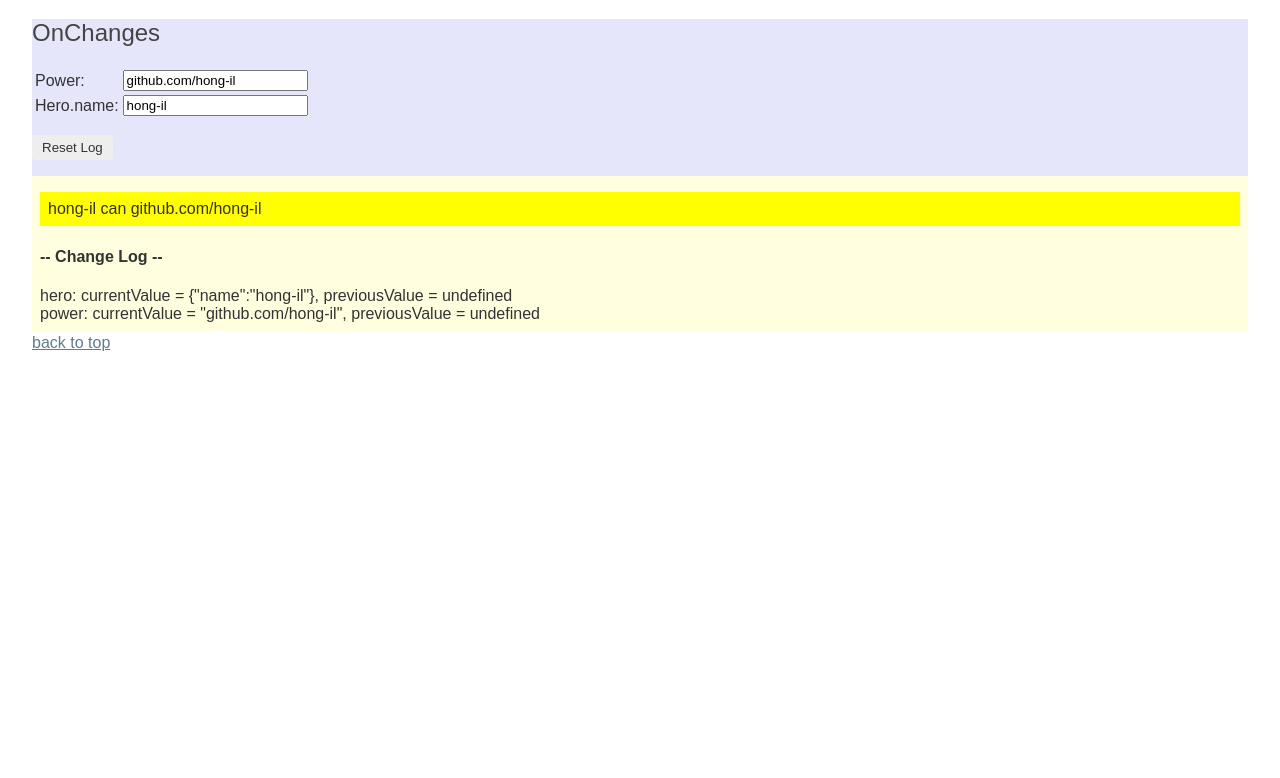
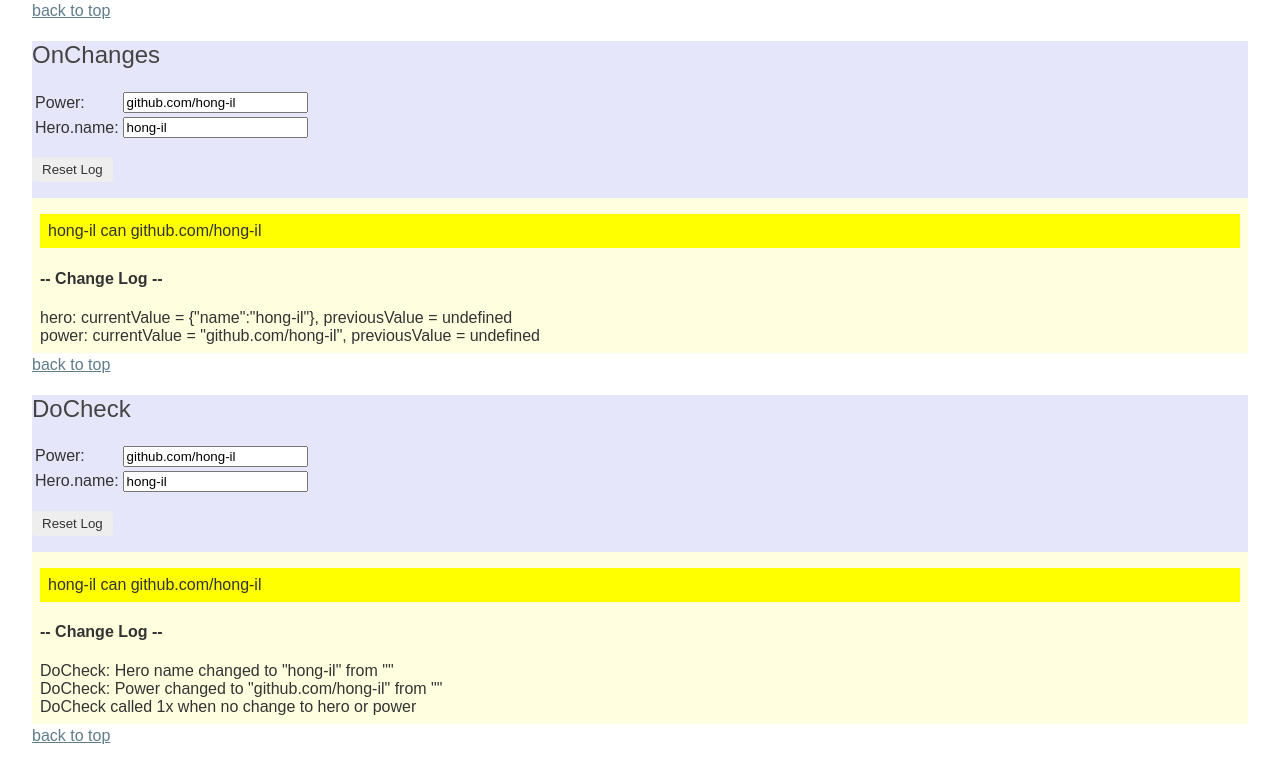
Before and after one commit to hong-il/node-angular-lifecycle-hooks, an Angular app: page / in a window 1280 px wide. Shown: the part 609-1387 px from the top of the page. Before the commit the page ends 994 px from the top, so only its background shows below. Built offline with nearby package versions, Linux system fonts and the light colour scheme.

Commit message:
Create lifecycle - do check

```diff
--- a/src/app/app.component.html
+++ b/src/app/app.component.html
@@ -3,6 +3,7 @@
 <a href="#hooks">Peek-a-boo: (most) lifecycle hooks</a><br>
 <a href="#spy">Spy</a><br>
 <a href="#onchanges">OnChanges</a><br>
+<a href="#docheck">DoCheck</a><br>
 
 <a id="hooks"></a>
 <peek-a-boo-parent></peek-a-boo-parent>
@@ -15,3 +16,7 @@
 <a id="onchanges"></a>
 <on-changes-parent></on-changes-parent>
 <a href="#top">back to top</a>
+
+<a id="docheck"></a>
+<do-check-parent></do-check-parent>
+<a href="#top">back to top</a>
--- /dev/null
+++ b/src/app/do-check-parent.component.html
@@ -0,0 +1,11 @@
+<div class="parent">
+    <h2>{{title}}</h2>
+
+    <table>
+      <tr><td>Power: </td><td><input [(ngModel)]="power"></td></tr>
+      <tr><td>Hero.name: </td><td><input [(ngModel)]="hero.name"></td></tr>
+    </table>
+    <p><button (click)="reset()">Reset Log</button></p>
+
+     <do-check [hero]="hero" [power]="power"></do-check>
+  </div>
--- /dev/null
+++ b/src/app/do-check.component.ts
@@ -0,0 +1,89 @@
+import { Component, DoCheck, Input, ViewChild } from '@angular/core';
+
+class Hero {
+  constructor(public name: string) {}
+}
+
+@Component({
+  selector: 'do-check',
+  template: `
+  <div class="hero">
+    <p>{{hero.name}} can {{power}}</p>
+
+    <h4>-- Change Log --</h4>
+    <div *ngFor="let chg of changeLog">{{chg}}</div>
+  </div>
+  `,
+  styles: [
+    '.hero {background: LightYellow; padding: 8px; margin-top: 8px}',
+    'p {background: Yellow; padding: 8px; margin-top: 8px}'
+  ]
+})
+export class DoCheckComponent implements DoCheck {
+  @Input() hero: Hero;
+  @Input() power: string;
+
+  changeDetected = false;
+  changeLog: string[] = [];
+  oldHeroName = '';
+  oldPower = '';
+  oldLogLength = 0;
+  noChangeCount = 0;
+
+  ngDoCheck() {
+
+    if (this.hero.name !== this.oldHeroName) {
+      this.changeDetected = true;
+      this.changeLog.push(`DoCheck: Hero name changed to "${this.hero.name}" from "${this.oldHeroName}"`);
+      this.oldHeroName = this.hero.name;
+    }
+
+    if (this.power !== this.oldPower) {
+      this.changeDetected = true;
+      this.changeLog.push(`DoCheck: Power changed to "${this.power}" from "${this.oldPower}"`);
+      this.oldPower = this.power;
+    }
+
+    if (this.changeDetected) {
+        this.noChangeCount = 0;
+    } else {
+        // log that hook was called when there was no relevant change.
+        let count = this.noChangeCount += 1;
+        let noChangeMsg = `DoCheck called ${count}x when no change to hero or power`;
+        if (count === 1) {
+          // add new "no change" message
+          this.changeLog.push(noChangeMsg);
+        } else {
+          // update last "no change" message
+          this.changeLog[this.changeLog.length - 1] = noChangeMsg;
+        }
+    }
+
+    this.changeDetected = false;
+  }
+
+  reset() {
+    this.changeDetected = true;
+    this.changeLog = [];
+  }
+}
+
+@Component({
+  selector: 'do-check-parent',
+  templateUrl: './do-check-parent.component.html',
+  styles: ['.parent {background: Lavender}']
+})
+export class DoCheckParentComponent {
+  hero: Hero;
+  power: string;
+  title = 'DoCheck';
+  @ViewChild(DoCheckComponent) childView: DoCheckComponent;
+
+  constructor() { this.reset(); }
+
+  reset() {
+    this.hero = new Hero('hong-il');
+    this.power = 'github.com/hong-il';
+    if (this.childView) { this.childView.reset(); }
+  }
+}
```
Also changed, not shown: src/app/app.module.ts (+8 -1 lines).
